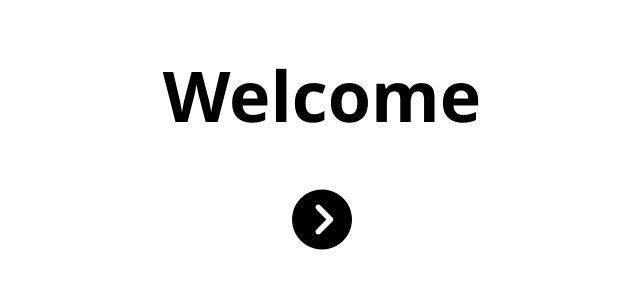
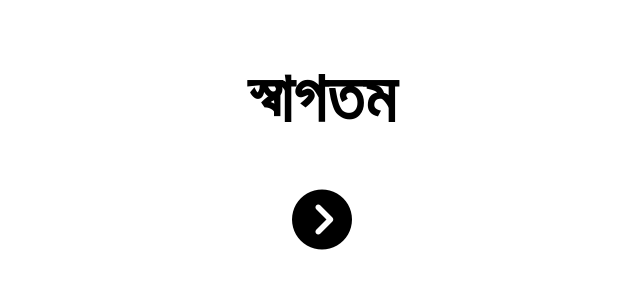
Before and after one commit to Sadman-123/Word_Counter, a React (Vite) app: page / in a window 1280 px wide. Shown: the top 300 px of the page, without its empty margins (318-958 px from the left). Built offline with nearby package versions, Linux system fonts and the light colour scheme.

Commit message:
Update welcome message to Bengali in Splash.jsx

```diff
--- a/src/pages/Splash.jsx
+++ b/src/pages/Splash.jsx
@@ -5,7 +5,7 @@ import { Link } from 'react-router-dom'
 const Splash = () => {
   return (
     <div className='splsh'>
-<h1>Welcome</h1>
+<h1>স্বাগতম</h1>
 <Link to='/word_counter'>
 <i class="fa-solid fa-circle-chevron-right"></i>
 </Link>
```
